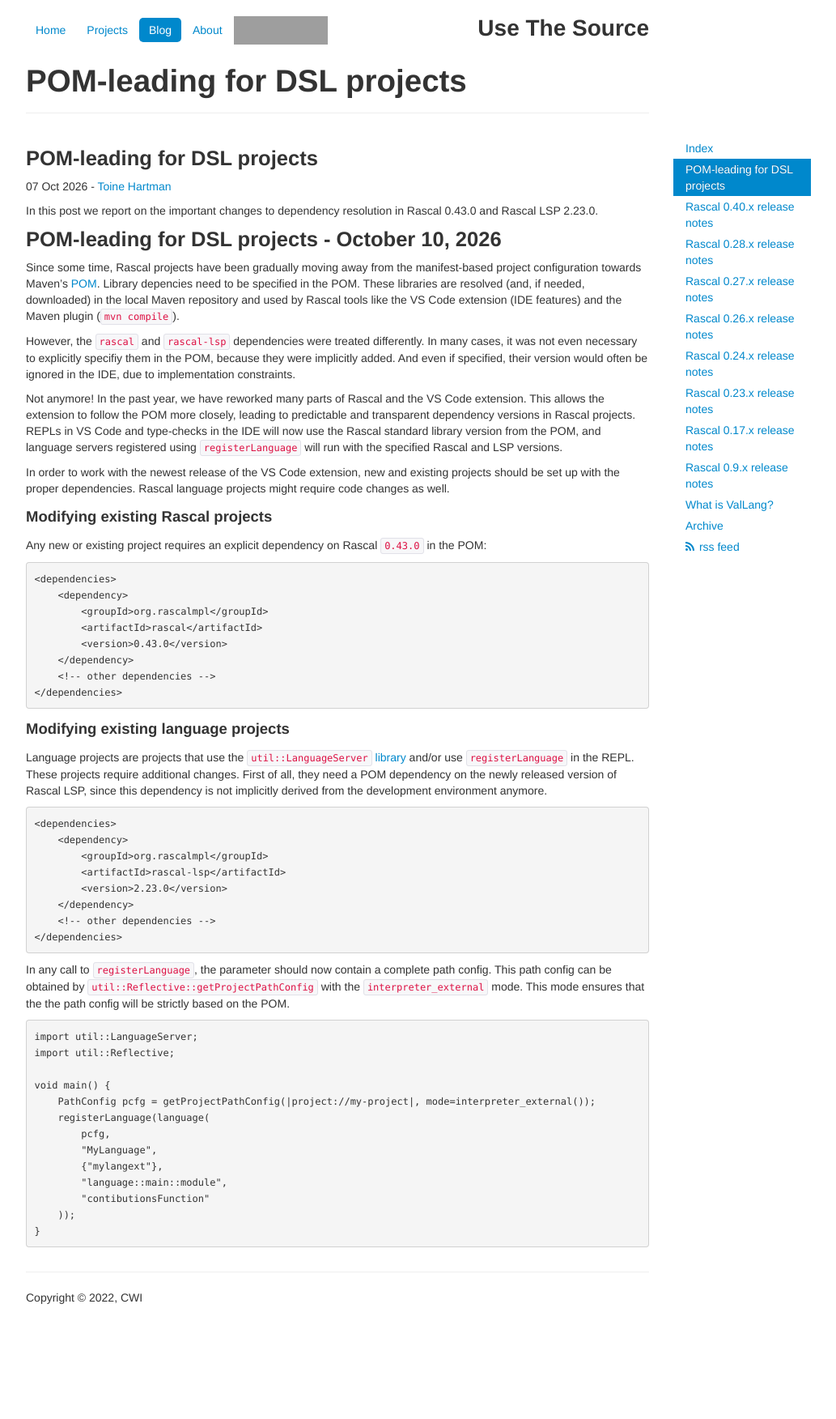
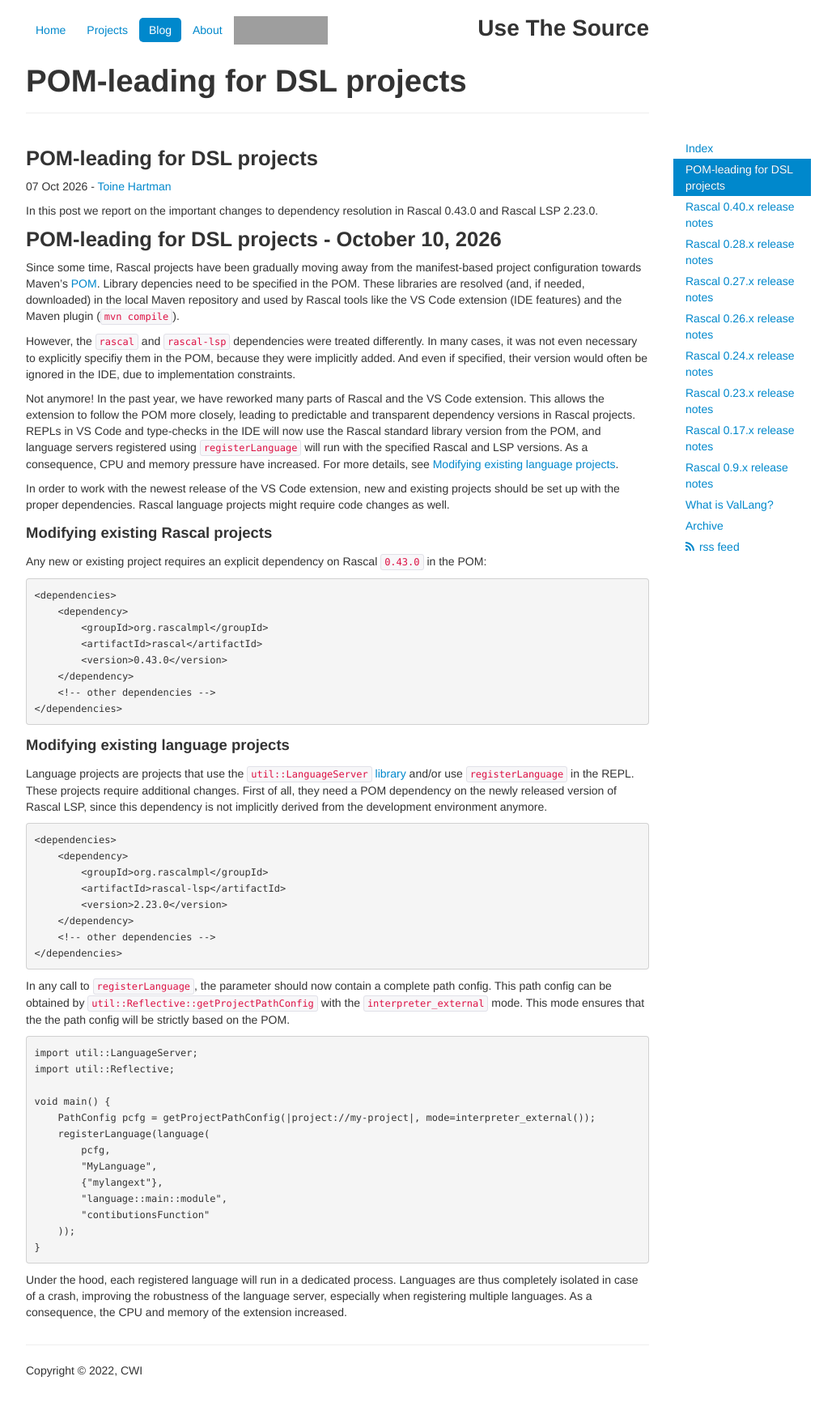
Before and after one commit to usethesource/usethesource.github.io, a Jekyll site: the page built from _posts/2026-10-07-pom-leading-for-dsls.md, in a window 1280 px wide. Shown: the whole page at 81% size, without its empty margins (223-1256 px from the left). Built offline with Jekyll 4.4.1, drawn with Linux system fonts in a browser that asks for light colours; before the commit the page ends 1662 px from its top, so only the background shows below that; grey boxes are pictures that could not be loaded.

Commit message:
Notes on CPU/memory.

````diff
--- a/_posts/2026-10-07-pom-leading-for-dsls.md
+++ b/_posts/2026-10-07-pom-leading-for-dsls.md
@@ -17,6 +17,7 @@
 However, the `rascal` and `rascal-lsp` dependencies were treated differently. In many cases, it was not even necessary to explicitly specifiy them in the POM, because they were implicitly added. And even if specified, their version would often be ignored in the IDE, due to implementation constraints.
 
 Not anymore! In the past year, we have reworked many parts of Rascal and the VS Code extension. This allows the extension to follow the POM more closely, leading to predictable and transparent dependency versions in Rascal projects. REPLs in VS Code and type-checks in the IDE will now use the Rascal standard library version from the POM, and language servers registered using `registerLanguage` will run with the specified Rascal and LSP versions.
+As a consequence, CPU and memory pressure have increased. For more details, see [Modifying existing language projects](#modifying-existing-language-projects).
 
 In order to work with the newest release of the VS Code extension, new and existing projects should be set up with the proper dependencies. Rascal language projects might require code changes as well.
 
@@ -67,3 +68,5 @@
     ));
 }
 ```
+
+Under the hood, each registered language will run in a dedicated process. Languages are thus completely isolated in case of a crash, improving the robustness of the language server, especially when registering multiple languages. As a consequence, the CPU and memory of the extension increased.
````
